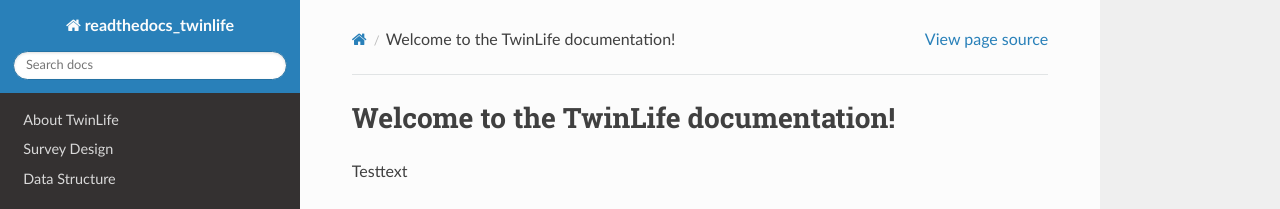
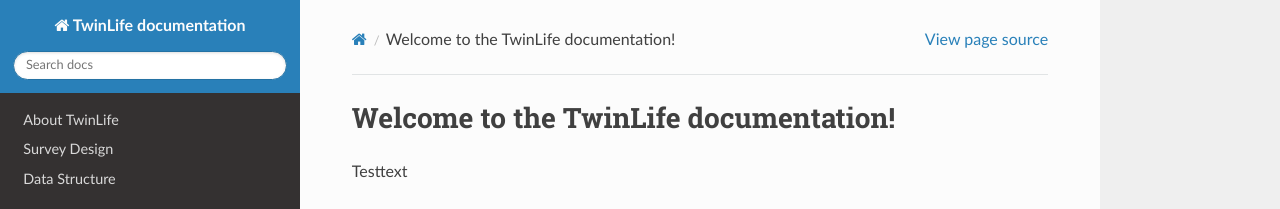
Before and after one commit to kkrell/rtd_twinlife, a Sphinx documentation site: the page built from source/index.rst, in a window 1280 px wide. Shown: the top 209 px of the page. Built offline with Sphinx 7.4.7 and the Read the Docs theme 2.0.0, drawn with Linux system fonts in a browser that asks for light colours; formulas are drawn with MathJax 3; pages that are not in the unit, such as notebooks, are missing from menus.

Commit message:
change project title

```diff
--- a/source/conf.py
+++ b/source/conf.py
@@ -19,7 +19,7 @@
 
 # -- Project information -----------------------------------------------------
 
-project = 'readthedocs_twinlife'
+project = 'TwinLife documentation'
 copyright = '2019, TwinLife'
 author = 'TwinLife'
 
```
